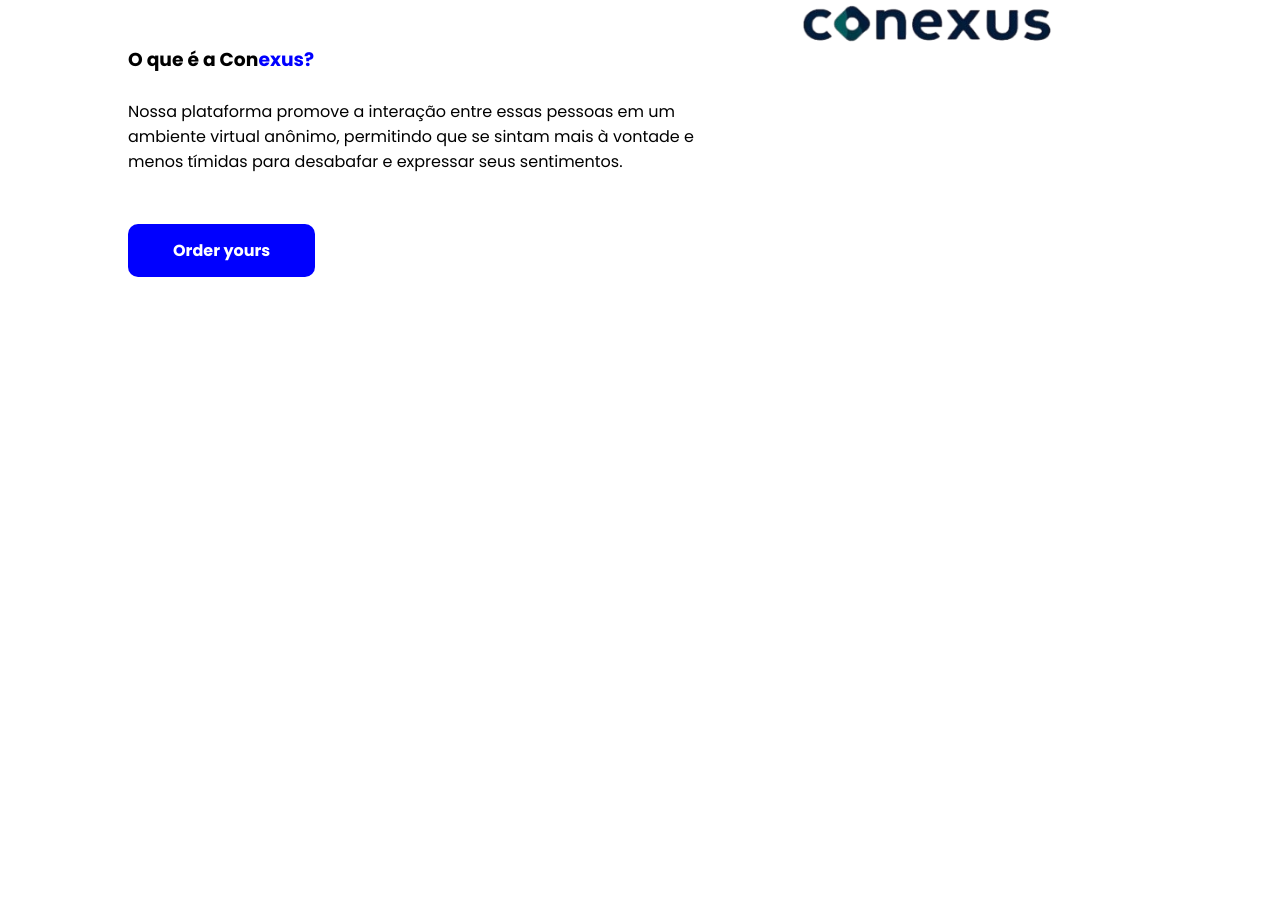
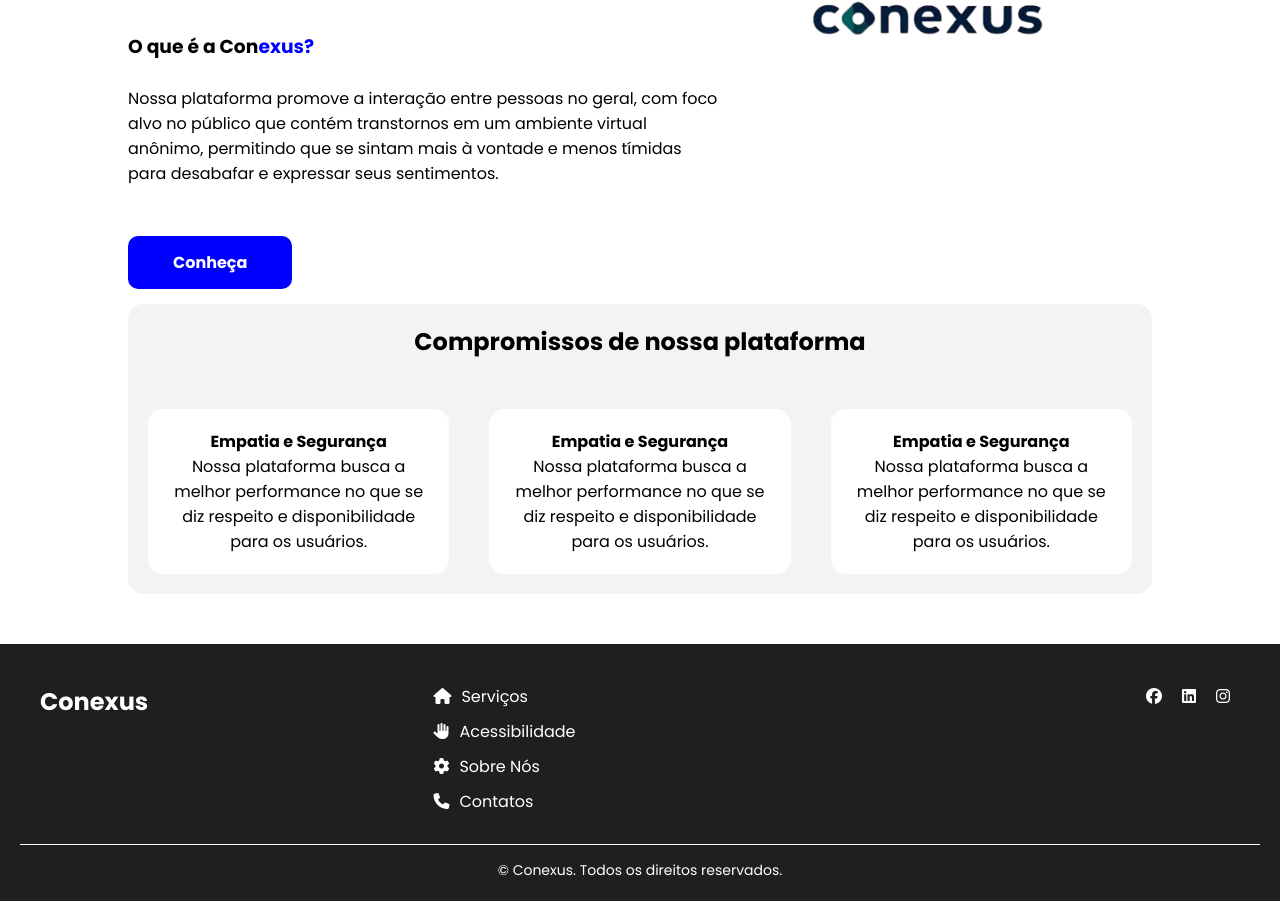
Before and after one commit to BRyan-freis/landingpage-bootstrap, a plain HTML site: page Landinpage-web/index.html in a window 1280 px wide. Shown: the part 496-1397 px from the top of the page. Before the commit the page ends 800 px from the top, so only its background shows below. Drawn offline with Linux system fonts and the light colour scheme.

Commit message:
Add files via upload

```diff
--- a/Landinpage-web/CSS/styles.css
+++ b/Landinpage-web/CSS/styles.css
@@ -1,12 +1,20 @@
 @import url('https://fonts.googleapis.com/css2?family=Poppins:wght@300;400;500;600;700&display=swap');
 
-*{
+*, html{
     margin: 0;
     padding: 0;
+    scroll-behavior: smooth;
     box-sizing: border-box;
     font-family: 'Poppins', sans-serif;
     list-style: none;
     text-decoration: none;
+}
+
+
+.home-img {
+    width: 100%;
+    max-width: 400px; /* opcional, limite no mobile */
+    margin: 0 auto;
 }
 
 /* Definindo paleta de cores */
@@ -21,6 +29,60 @@ body{
     background: var(--white);
 }
 
+#compromisse, .row {
+    display: grid;
+    grid-template-columns: repeat(3, 1fr);
+    gap: 40px;
+    display: flex;
+    justify-content: space-between;
+    width: 80%;
+    margin: 0 auto;
+}
+
+.row {
+    text-align: center;
+    display: flex;
+    justify-content: space-between;
+    min-width: 100%;
+    color: black;
+    border-radius: 15px;
+}
+
+
+.container {
+    flex-wrap: wrap;
+    justify-content: space-between;
+    text-align: center;
+    width: 100%;
+    margin: 0 auto;
+    gap: 20px;
+    color: rgb(0, 0, 0);
+    border-radius: 15px;
+    background-color: rgb(243, 243, 243);
+    padding: 20px;
+}
+
+.boxes {
+    margin: 0;
+    padding: 0;
+    border: 0;
+    font-size: 100%;
+    font: inherit;
+    vertical-align: baseline;
+    border-radius: 10px solid blue;
+    border-radius: 15px;
+}
+
+.box {
+    border-radius: 15px;
+    padding: 20px;
+    background-color: rgb(255, 255, 255);
+}
+
+.title {
+
+    text-align: center;
+}
 .string {
     color: blue;
 }
@@ -28,6 +90,7 @@ body{
 .string1 {
     color: #b88806;
 }
+
 .navigation{
     display: flex;
     align-items: center;
@@ -115,11 +178,112 @@ body{
     transition: all 0.5s;
 }
 .home-btn:hover{
-    background: #fc4c35;
+    background: #161616;
 }
 .home-img img{
     width: 100%;
 }
+
+/* Footer */
+
+.site-footer {
+    background-color: rgb(32, 31, 31);
+    color: white;
+    padding: 40px 20px 20px;
+    font-family: 'Poppins', sans-serif;
+
+}
+
+.container-footer {
+    display: flex;
+    flex-wrap: wrap;
+    justify-content: space-between;
+    align-items: flex-start;
+    max-width: 1200px;
+    margin: 0 auto;
+    gap: 20px;
+}
+
+.footer-logo a {
+    font-size: 24px;
+    color: white;
+    text-decoration: none;
+    font-weight: bold;
+}
+
+.footer-links,
+.footer-social {
+    display: flex;
+    flex-direction: column;
+    gap: 10px;
+    align-items: flex-start;
+    text-align: center;
+}
+
+.footer-links a,
+.footer-social a {
+    color: white;
+    text-align: center;
+    text-decoration: none;
+    font-size: 16px;
+    transition: color 0.3s ease;
+}
+
+.footer-links a:hover
+.footer-social a:hover {
+    color: white;
+}
+
+
+
+.footer-links i,
+.footer-social i {
+    margin-right: 10px;
+}
+
+.footer-social {
+    flex-direction: row;
+    gap: 10px;
+}
+
+.footer-bottom {
+    text-align: center;
+    border-top: 1px solid rgb(255, 255, 255);
+    margin-top: 30px;
+    padding-top: 15px;
+    font-size: 14px;
+    color: white;
+}
+
+/* Global */
+img {
+    max-width: 1200px;
+    min-width: 100%;
+    height: auto;
+    display: block;
+}
+
+/* Responsividade no mobile */
+@media (max-width: 785px) {
+    .home-img {
+        width: 100%;
+        max-width: 400px; /* opcional */
+        margin: 0 auto;
+    }
+}
+
+
+
+@media (max-width: 768px) {
+    .footer-container {
+        flex-direction: column;
+        align-items: center;
+        text-align: center;
+        gap: 20px;
+    }
+}
+
+
 @media (max-width:785px) {
     .navigation{
         padding: 18px 20px;
@@ -158,7 +322,7 @@ body{
         padding: 100px 2%;
         flex-direction: column;
         text-align: center;
-        overflow: hidden;
+        overflow-x: hidden;
         gap: 5rem;
     }
     .home .text-h4{
@@ -172,6 +336,6 @@ body{
         font-size: 15px;
     }
     .home-img{
-        width: 125%;
+        width: 100%;
     }
 }
--- a/Landinpage-web/index.html
+++ b/Landinpage-web/index.html
@@ -3,18 +3,19 @@
 <head>
     <meta charset="UTF-8">
     <meta name="viewport" content="width=device-width, initial-scale=1.0">
-    <link rel="shortcut icon" type="imagex/png" href="./img/img.png.png">
+    <link rel="shortcut icon" type="imagex/png" href="./img/img.png">
     <link rel="stylesheet" href="css/styles.css">
+    <link rel="stylesheet" href="https://cdnjs.cloudflare.com/ajax/libs/font-awesome/6.5.0/css/all.min.css">
     <title>Conexus</title>
 </head>
 <body>
     <header>
         <nav class="navigation">
-            <a href="#" class="logo">Con<span class="string1">exus</a>
+            <a href="#" class="logo">Con<span class="string">exus</a>
             <ul class="nav-menu">
-                <li class="nav-item"><a href="#">Home</a></li>
-                <li class="nav-item"><a href="#">About</a></li>
-                <li class="nav-item"><a href="#">Menu</a></li>
+                <li class="nav-item"><a href="#compromisse">Compromissos</a></li>
+                <li class="nav-item"><a href="#">Content</a></li>
+                <li class="nav-item"><a href="#">Content</a></li>
                 <li class="nav-item"><a href="#">Contatos</a></li>
                 <box-icon name='search'></box-icon>
             </ul>
@@ -28,27 +29,92 @@
     <main>
         <section class="home">
             <div class="home-text">
-                <h4 class="text-h4">Welcome Conexus</h4>
+                <h4 class="text-h4">Bem vindo a Conexus</h4>
                 <h1 class="text-h1">Promovendo sempre uma melhor diversidade e inclusão para você</h1>
                 <p>
                     <h3> O que é a Con<span class="string">exus?</h3>
                     <br>
                     Nossa plataforma promove a interação
-                    entre essas pessoas em um ambiente virtual anônimo, permitindo que se sintam mais à
+                    entre pessoas no geral, com foco alvo no público que contém transtornos
+                    em um ambiente virtual anônimo, permitindo que se sintam mais à
                     vontade e menos tímidas para desabafar e expressar seus sentimentos.
                 </p>
-                <a href="#" class="home-btn">Order yours</a>
+                <a href="#compromisse" class="home-btn">Conheça</a>
             </div>
             <div class="home-img">
-                <img src="img/img.png" alt="hamburguer">
+                <img src="img/img.png" alt="hamburguer" class="img-responsiva">
             </div>
         </section>
     </main>
+
+    <section id="compromisse">
+        <div class="container">
+            <div class="title">
+                <h1>Compromissos de nossa plataforma</h1>
+            </div>
+            <br><br>
+            <div class="boxes"></div>
+            <div class="row">
+                <div class="box">
+                    <h4>Empatia e Segurança</h4>
+                    <p>
+                        Nossa plataforma busca a melhor performance no que se diz respeito e disponibilidade
+                        para os usuários.
+                    </p>
+                </div>
+                <div class="box">
+                    <h4>Empatia e Segurança</h4>
+                    <p>
+                        Nossa plataforma busca a melhor performance no que se diz respeito e disponibilidade
+                        para os usuários.
+                    </p>
+                </div>
+                <div class="box">
+                    <h4>Empatia e Segurança</h4>
+                    <p>
+                        Nossa plataforma busca a melhor performance no que se diz respeito e disponibilidade
+                        para os usuários.
+                    </p>
+                </div>
+            </div>
+        </div>
+    </section>
+    <br><br>
+
+
+
+
+
+
 
     <!-- "Linkando" o arquivo js -->
 
     <script src="script.js"></script>
 
+    <footer class="site-footer">
+        <div class="container-footer">
+            <div class="footer-logo">
+                <a href="#">Conexus</a>
+                <br><br>
+            </div>
+
+            <div class="footer-links">
+                <a href="#"><i class="fas fa-home"></i>Serviços</a>
+                <a href="#"><i class="fas fa-hand"></i>Acessibilidade</a>
+                <a href="#"><i class="fas fa-gear"></i>Sobre Nós</a>
+                <a href="#"><i class="fas fa-phone"></i>Contatos</a>
+            </div>
+            <br>
+            <div class="footer-social">
+                <a href="https://www.facebook.com/?locale=pt_BR" target="_blank" arial-label="Facebook"><i class="fab fa-facebook"></i></a>
+                <a href="https://www.linkedin.com/?locale=pt_BR" target="_blank" arial-label="Linkedin"><i class="fab fa-linkedin"></i></a>
+                <a href="https://www.instagram.com/?locale=pt_BR" target="_blank" arial-label="Instgram"><i class="fab fa-instagram"></i></a>
+            </div>
+        </div>
+
+        <div class="footer-bottom">
+            <p>&copy; Conexus. Todos os direitos reservados.</p>
+        </div>
 
 
 </body>
```
